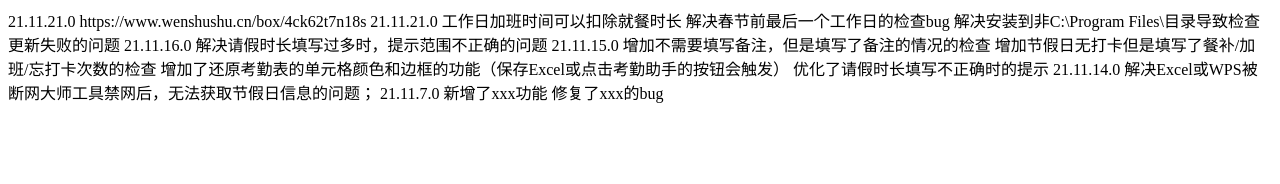
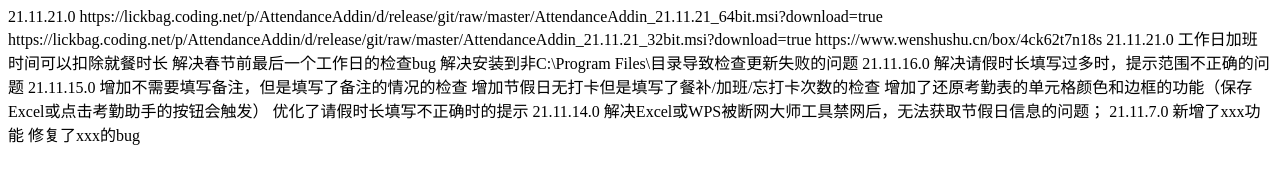
Before and after one commit to LickBag/AttendanceUpdate, a plain HTML site: page index.html in a window 1280 px wide. Drawn offline with Linux system fonts and the light colour scheme.

Commit message:
Update index.html

```diff
--- a/index.html
+++ b/index.html
@@ -2,6 +2,8 @@
 <lickBag>
     <attendanceAddin>
         <version>21.11.21.0</version>
+        <x64fileURL>https://lickbag.coding.net/p/AttendanceAddin/d/release/git/raw/master/AttendanceAddin_21.11.21_64bit.msi?download=true</x64fileURL>
+        <x86fileURL>https://lickbag.coding.net/p/AttendanceAddin/d/release/git/raw/master/AttendanceAddin_21.11.21_32bit.msi?download=true</x86fileURL>
         <downloadURL>https://www.wenshushu.cn/box/4ck62t7n18s</downloadURL>
         <versionLogs>
             <versionLog>
```
